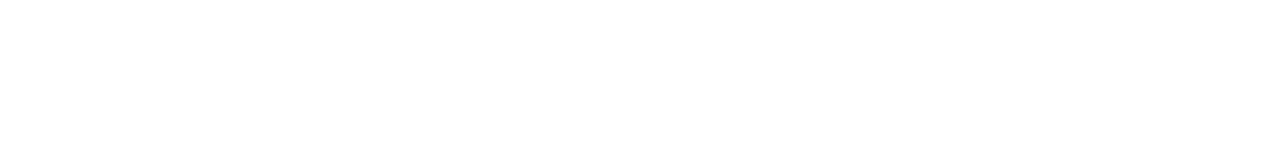
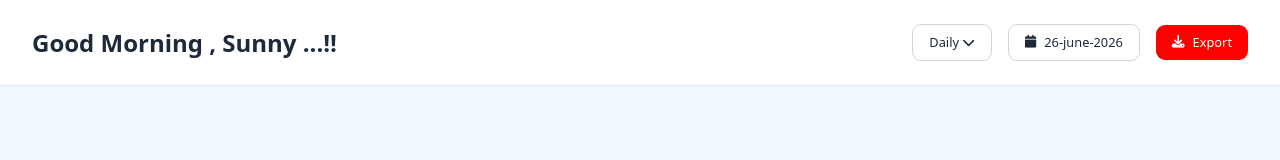
Before and after one commit to Bharadhwaj-Naik/expense-Tracker-App, a plain HTML site: page index.html in a window 1280 px wide. Drawn offline with Linux system fonts and the light colour scheme.

Commit message:
Completed Header Section

```diff
--- a/index.html
+++ b/index.html
@@ -9,6 +9,24 @@
 </head>
 <body>
 
+    <div class="header">
+        <h1>Good Morning , Sunny ...!!</h1>
+        <div class="header-controls">
+            <div class="dropdown">
+                Daily <i class="fas fa-chevron-down"></i>
+            </div>
+            <div class="date-picker">
+                <i class="fas fa-calendar"></i>
+                26-june-2026
+            </div>
+            <div class="export-btn">
+                <i class="fas fa-download"></i>
+                Export
+            </div>
+
+        </div>
+    </div>
+
 
     <script src="script.js"></script>
 </body>
--- a/style.css
+++ b/style.css
@@ -0,0 +1,62 @@
+*{
+    margin: 0;
+    padding: 0;
+    box-sizing: border-box;
+}
+body{
+    font-family: 'system-ui', -apple-system , BlinkMacSystemFont;
+    background : #eff7ff ;
+    color : #1e293b  ;
+    line-height : 1.5 ;
+}
+.header{
+    background : White ;
+    padding : 1.5rem  2rem;
+    border-bottom : 1px solid #e3e8f0 ;
+    display : flex ;
+    justify-content : space-between ;
+    align-items : center ;
+}
+.header h1{
+    font-size : 1.5rem ;
+    font-weight : 600 ;
+    color: #1e293b ;
+}
+.header-controls{
+    display : flex ;
+    gap : 1rem ;
+    align-items : center ;
+}
+.dropdown {
+    position: relative;
+    background: white;
+    padding: 0.5rem 1rem;
+    border-radius : 9px ;
+    cursor : pointer ;
+    font-size : 0.8rem ;
+    border: 1px solid #d1d5db;
+}
+.date-picker{
+    background: white;
+    cursor : pointer ;
+    border: 1px solid #d1d5db;
+    padding: 0.5rem 1rem;
+    display : flex ;
+    align-items : center ;
+    gap : 0.5rem ;
+    font-size : 0.8rem ;
+    border-radius : 9px ;
+}
+.export-btn{
+    color : white ;
+    border : none ;
+    border-radius : 9px ;
+    padding: 0.5rem 1rem;
+    cursor : pointer ;
+    display : flex ;
+    align-items : center ;
+    gap : 0.5rem ;
+    font-size : 0.8rem ;
+    background : rgb(255, 0, 0) ;
+
+}
```
